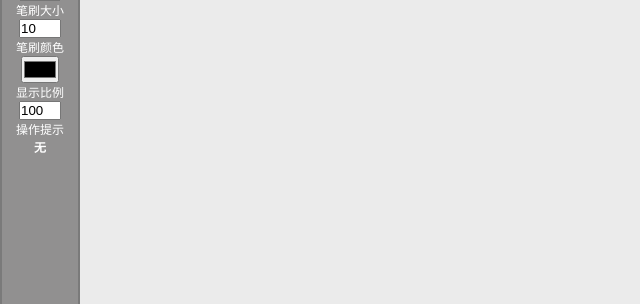
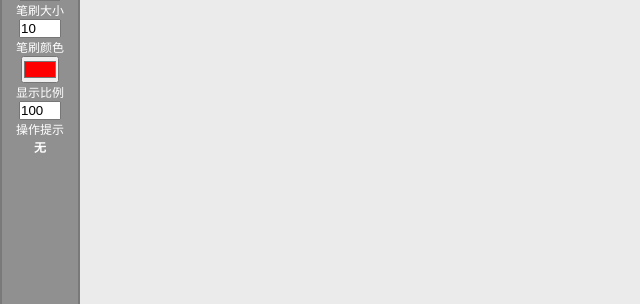
Before and after one commit to weixiaocheng5960/canvasPs, a plain HTML site: page index.html in a window 1280 px wide. Shown: the part 477-781 px from the top of the page, 0-640 px from the left. Drawn offline with Linux system fonts and the light colour scheme.

Commit message:
小改动

```diff
--- a/index.html
+++ b/index.html
@@ -37,7 +37,7 @@
             <br>
             <span>笔刷颜色</span>
             <br>
-            <input type="color">
+            <input type="color" value="#ff0000">
             <br>
             <span>显示比例</span>
             <input type="number" value="100" max="600" min="5">
@@ -46,6 +46,9 @@
             <span>操作提示</span>
             <br>
             <span><b id="work_msg">无</b></span>
+            <div class="color_select_box">
+                <canvas width="200" height="200"></canvas>
+            </div>
         </div>
         <div class="work">
             <div class="canvas-ps-warp">
@@ -73,6 +76,7 @@
                         <a href="javacsript:;">确 定</a>
                     </div>
                 </div>
+
                 <!-- 保存窗口 -->
                 <div class="save windows">
                     <h4>&nbsp;选择保存类型<span>&times;</span></h4>
--- a/ps/index.css
+++ b/ps/index.css
@@ -73,11 +73,22 @@
         border: solid 2px rgb(134, 134, 134);
         z-index: 10;
     }
-    /*-----颜色----*/
+    /*-----颜色调节----*/
     .color{
         display: none;
         width: 400px;
         height: 300px;
+    }
+    /*-----颜色选择----*/
+    .color_select_box{
+        position: fixed;
+        width: 200px;
+        height: 200px;
+        border-radius: 50%;
+        overflow: hidden;
+    }
+    .color_select_box>canvas{
+        display: none;
     }
     .windows{
         background-color: #F8F8F8;
--- a/ps/main.js
+++ b/ps/main.js
@@ -210,6 +210,7 @@ document.querySelectorAll('.menubtn')[9].onclick=function() {
     ps.setMode(8);
     ps.fillSelect(hex2Rgb(color));
 }
+
 //颜色转化
 function hex2Rgb(hex) {
     //十六进制转为RGB
--- a/ps/ui.js
+++ b/ps/ui.js
@@ -25,4 +25,6 @@ function auto_size() {
     var alert_default=document.querySelector(".default");
     alert_default.style.top=(innerHeight/2-150)+"px";
     alert_default.style.left=(innerWidth/2-200-80)+"px";
+    //色环位置
+    document.querySelector('.color_select_box').style.top=document.querySelectorAll('.menu>input')[2].offsetTop+'px'
 }
```
Also changed, not shown: imgs/color_select.png (added).
